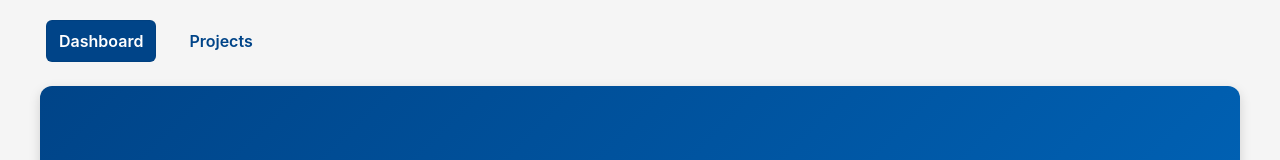
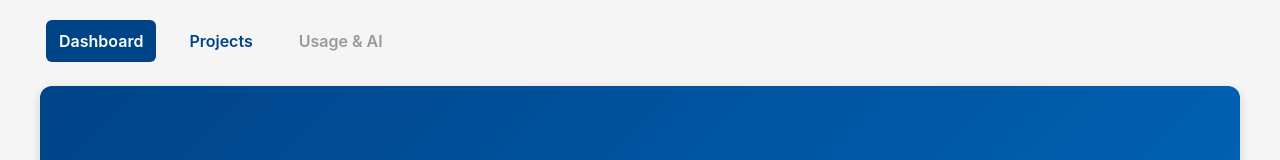
Before and after one commit to mgifford/gh-open-dash, a React (Vite) app in the folder site/: page / in a window 1280 px wide. Shown: the top 160 px of the page. Built offline with nearby package versions, Linux system fonts and the light colour scheme.

Commit message:
Add conditional Usage & AI nav link based on u= URL parameter
Co-authored-by: mgifford <116832+mgifford@users.noreply.github.com>

```diff
--- a/site/src/App.jsx
+++ b/site/src/App.jsx
@@ -65,6 +65,21 @@ function App() {
   const [selectedAuthor, setSelectedAuthor] = useState("all");
   const [displayConfig, setDisplayConfig] = useState({ collectAllPublic: false, licenseFilter: 'oss' });
   const [view, setView] = useState('dashboard');
+
+  // Parse GitHub user context from URL parameters (?u=username&from=YYYY-MM-DD&to=YYYY-MM-DD)
+  const urlParams = useMemo(() => new URLSearchParams(window.location.search), []);
+  const githubUser = urlParams.get('u') || '';
+  const dateFrom = urlParams.get('from') || '';
+  const dateTo = urlParams.get('to') || '';
+
+  // Build the "Usage & AI" href when a GitHub user is defined
+  const usageAiHref = useMemo(() => {
+    if (!githubUser) return null;
+    const params = new URLSearchParams({ u: githubUser });
+    if (dateFrom) params.set('from', dateFrom);
+    if (dateTo) params.set('to', dateTo);
+    return `https://mgifford.github.io/gh-summary/usage.html?${params.toString()}`;
+  }, [githubUser, dateFrom, dateTo]);
 
   // Organization override management
   const defaultOrg = config?.organization?.githubOrg || 'civicactions';
@@ -333,6 +348,11 @@ function App() {
           <div style={{ display: 'flex', gap: 8 }}>
             <a href="#/dashboard" onClick={() => setView('dashboard')} className={view === 'dashboard' ? 'active' : ''} aria-current={view === 'dashboard' ? 'page' : undefined}>Dashboard</a>
             <a href="#/projects" onClick={() => setView('projects')} className={view === 'projects' ? 'active' : ''} aria-current={view === 'projects' ? 'page' : undefined}>Projects</a>
+            {usageAiHref ? (
+              <a href={usageAiHref} target="_blank" rel="noopener noreferrer">Usage &amp; AI</a>
+            ) : (
+              <span className="nav-disabled" aria-disabled="true">Usage &amp; AI</span>
+            )}
           </div>
         </div>
       </header>
--- a/site/src/styles.css
+++ b/site/src/styles.css
@@ -53,6 +53,18 @@ header a.active, header a[aria-current="page"] {
 header a:focus {
   outline: 3px solid rgba(0,90,156,0.18);
   outline-offset: 2px;
+}
+
+/* Disabled (non-link) nav item – shown when no GitHub user is defined */
+header .nav-disabled {
+  display: inline-block;
+  margin: 0 6px;
+  padding: 8px 12px;
+  color: #999;
+  border-radius: 6px;
+  border: 1px solid transparent;
+  font-weight: 600;
+  cursor: default;
 }
 
 h1 {
```
Also changed, not shown: 1 other file (tests, documents, lock files or other folders).
